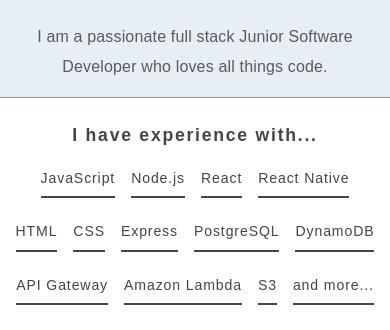
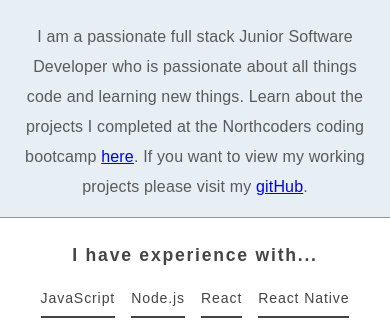
Before and after one commit to JPReynolds/JPReynolds.github.io, a plain HTML site: page index.html in a window 390 px wide. Shown: the part 387-717 px from the top of the page. Drawn offline with Linux system fonts and the light colour scheme.

Commit message:
updated summary

```diff
--- a/index.css
+++ b/index.css
@@ -58,6 +58,10 @@
 
   li {
     margin: 8px !important;
+  }
+
+  .link {
+    padding: 0;
   }
 
   .img__worldARt {
--- a/index.html
+++ b/index.html
@@ -19,8 +19,7 @@
       <img src="/images/portfolio.jpg" alt="Picture of me" class="img__me" />
       <h1 class="title title__home">Jordan Reynolds</h1>
       <p class="description__home">
-        I am a passionate full stack Junior Software Developer who loves all
-        things code.
+        I am a passionate full stack Junior Software Developer who is passionate about all things code and learning new things. Learn about the projects I completed at the Northcoders coding bootcamp <a href="about.html" class="link">here</a>. If you want to view my working projects please visit my <a href="https://github.com/JPReynolds" class="link">gitHub</a>.
       </p>
         <div class="tech__home">
           <div class="tech__experience">
```
